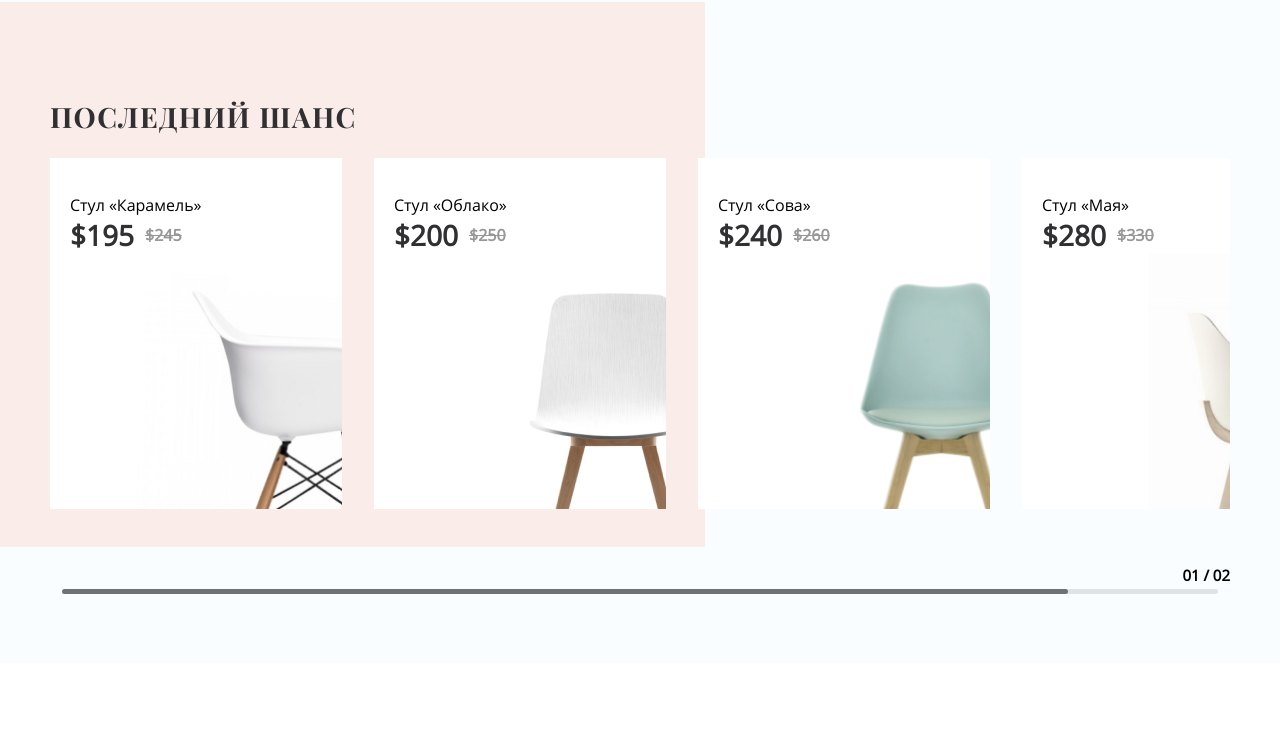
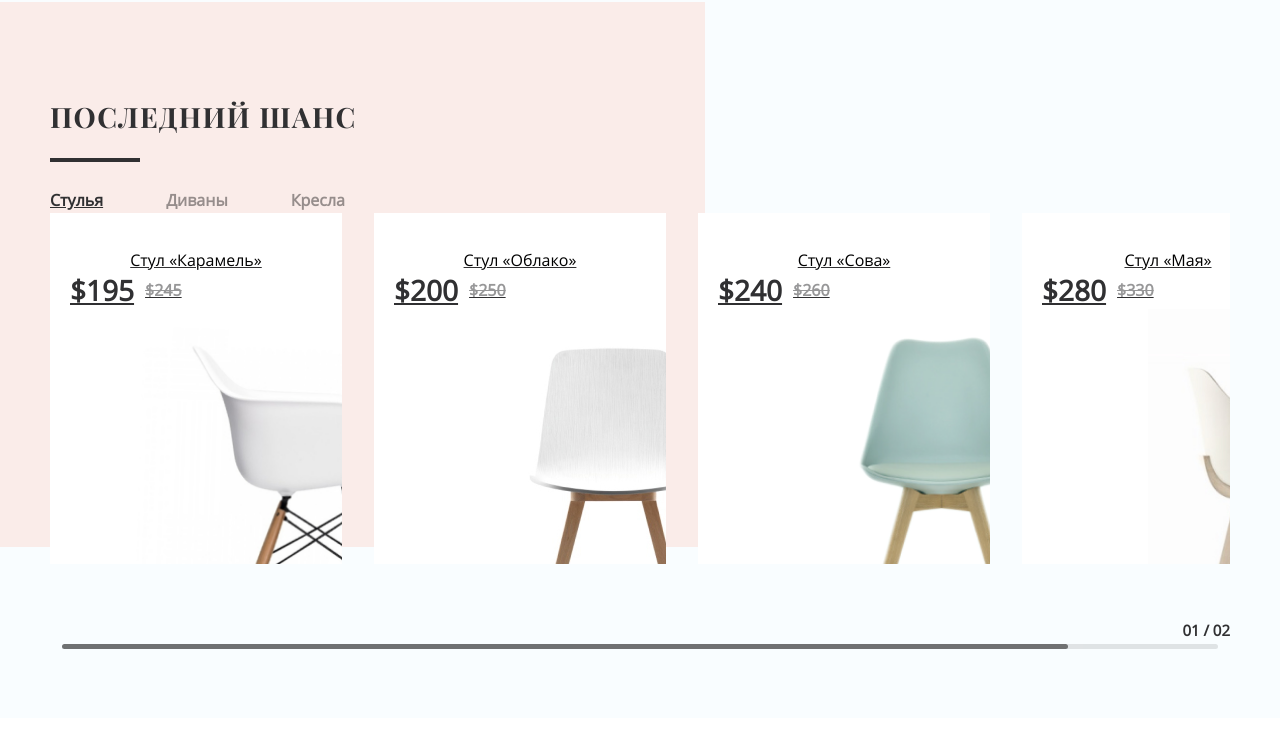
Before and after one commit to ArtfulLee/design-furniture, a website built with Vite: page index.html in a window 1280 px wide. Shown: the part 2019-2760 px from the top of the page. Built offline with nearby package versions, Linux system fonts and the light colour scheme; files whose address does not match are found by name.

Commit message:
feat: add toggle tabs for last chance section

```diff
--- a/index.html
+++ b/index.html
@@ -239,7 +239,12 @@
         <div class="last-chance__header mt-73">
           <h2>ПОСЛЕДНИЙ ШАНС</h2>
         </div>
-        <div class="swiper-container last-chance__slider">
+        <div class="last-chance__tabs">
+          <div class="last-chance__tab-item active" data-id="chairs">Стулья</div>
+          <div class="last-chance__tab-item" data-id="sofas">Диваны</div>
+          <div class="last-chance__tab-item" data-id="armchairs">Кресла</div>
+        </div>
+        <div id="chairs" class="swiper-container last-chance__slider last-chance__tab-chairs last-chance__tab active">
           <div class="swiper-wrapper">
             <div class="swiper-slide">
               <div class="last-chance__item">
@@ -340,6 +345,8 @@
           <div class="swiper-scrollbar last-chance__slider-scrollbar"></div>
           <div class="swiper-pagination last-chance__slider-pagination"></div>
         </div>
+        <div id="sofas" class="last-chance__tab"></div>
+        <div id="armchairs" class="last-chance__tab"></div>
       </section>
     </main>
 
@@ -382,5 +389,6 @@
     <script src="src/js/lib/reviews-slider.js"></script>
     <script src="src/js/lib/last-chance.js"></script>
     <script src="src/js/burger-menu/burger-menu.js"></script>
+    <script src="src/js/tabs/tabs.js"></script>
   </body>
 </html>
--- a/src/css/blocks/last-chance.css
+++ b/src/css/blocks/last-chance.css
@@ -46,7 +46,7 @@
   content: '';
   width: 90px;
   height: 4px;
-  background-color: var(--text-color-primary);
+  background-color: var(--button-background-dark);
 }
 
 .last-chance__slider {
@@ -127,9 +127,57 @@
   opacity: 0.8;
 }
 
+.last-chance__tabs {
+  padding-top: 30px;
+  display: flex;
+  justify-content: space-between;
+  max-width: 25%;
+}
+
+.last-chance__tab-item {
+  color: rgb(0 0 0 / 40%);
+  text-align: center;
+  font-family: 'Open Sans', sans-serif;
+  font-size: 16px;
+  font-style: normal;
+  font-weight: 600;
+  line-height: 153.885%; /* 24.622px */
+  cursor: pointer;
+}
+
+.last-chance__tab-item:hover {
+  color: var(--text-color-primary);
+  text-align: center;
+  font-family: 'Open Sans';
+  font-size: 16px;
+  font-style: normal;
+  font-weight: 600;
+  line-height: 153.885%; /* 24.622px */
+}
+
+.last-chance__tab {
+  display: none;
+}
+
+.active {
+  display: flex;
+  color: var(--text-color-primary);
+  text-align: center;
+  font-family: 'Open Sans';
+  font-size: 16px;
+  font-style: normal;
+  font-weight: 600;
+  line-height: 153.885%; /* 24.622px */
+  text-decoration-line: underline;
+}
+
 @media (max-width: 767px) {
   .last-chance__item {
     width: 100%;
+  }
+
+  .last-chance__tabs {
+    max-width: 100%;
   }
 }
 
--- a/src/css/color.css
+++ b/src/css/color.css
@@ -6,6 +6,7 @@
   --background-color-primary: #f9fdff;
   --background-color-secondary: #faece9;
   --background-color-light: #ffffff;
+  --button-background-dark: #303032;
 
   /* Buttons */
   --button-background-primary: #303032;
--- /dev/null
+++ b/src/js/tabs/tabs.js
@@ -0,0 +1,19 @@
+const tabs = document.querySelector('.last-chance')
+const tabButton = document.querySelectorAll('.last-chance__tab-item')
+const contents = document.querySelectorAll('.last-chance__tab')
+
+tabs.onclick = (e) => {
+  const id = e.target.dataset.id
+  if (id) {
+    tabButton.forEach((btn) => {
+      btn.classList.remove('active')
+    })
+    e.target.classList.add('active')
+
+    contents.forEach((content) => {
+      content.classList.remove('active')
+    })
+    const element = document.getElementById(id)
+    element.classList.add('active')
+  }
+}
```
